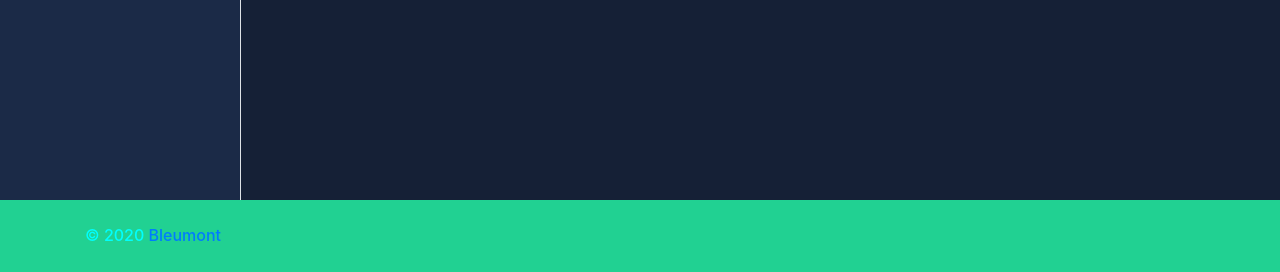
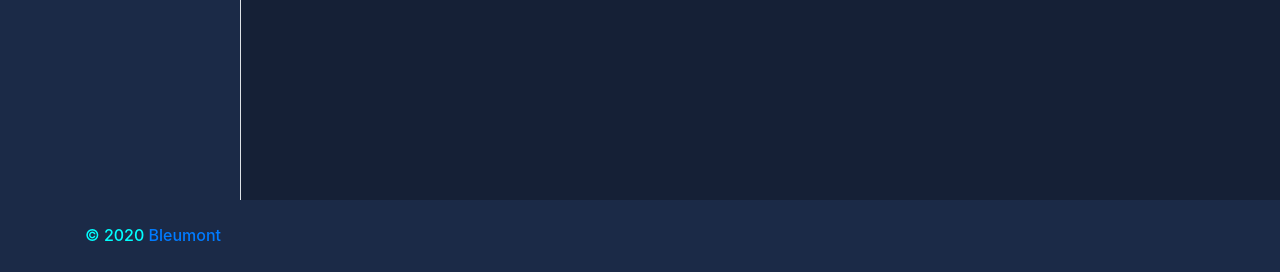
Before and after one commit to Bleumont/Gestion_web_optometria, a Django app: page / in a window 1280 px wide. Shown: the part 657-929 px from the top of the page. Run offline with Django 3.2, Linux system fonts and the light colour scheme.

Commit message:
bootstrap te odio 3

```diff
--- a/users/templates/users/index.html
+++ b/users/templates/users/index.html
@@ -63,7 +63,7 @@
       </div>
     </div>
     <footer class="page-footer font-small blue-grey">
-      <div style="background-color: #21d192;">
+      <div>
         <div class="container">
           <div class="row py-4 d-flex align-items-center">
             <div class="col-md-6 col-lg-5 text-center text-md-left mb-4 mb-md-0">
```
